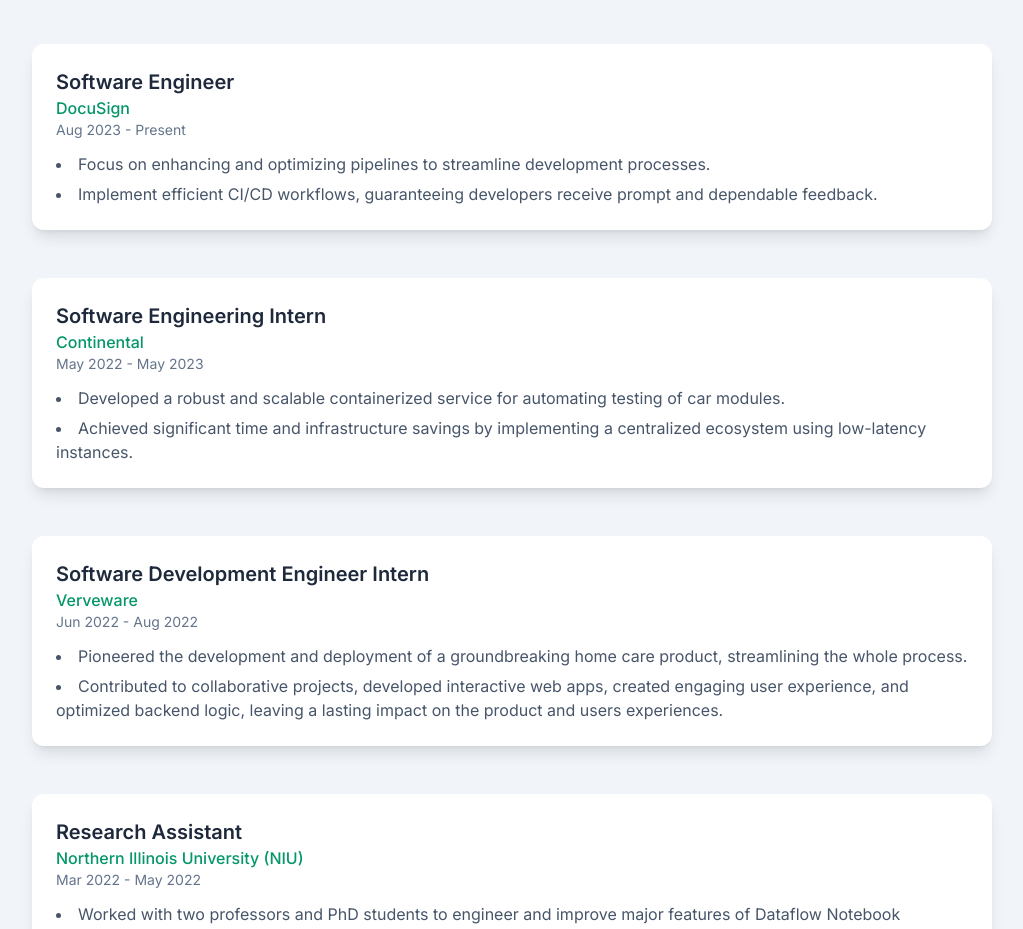
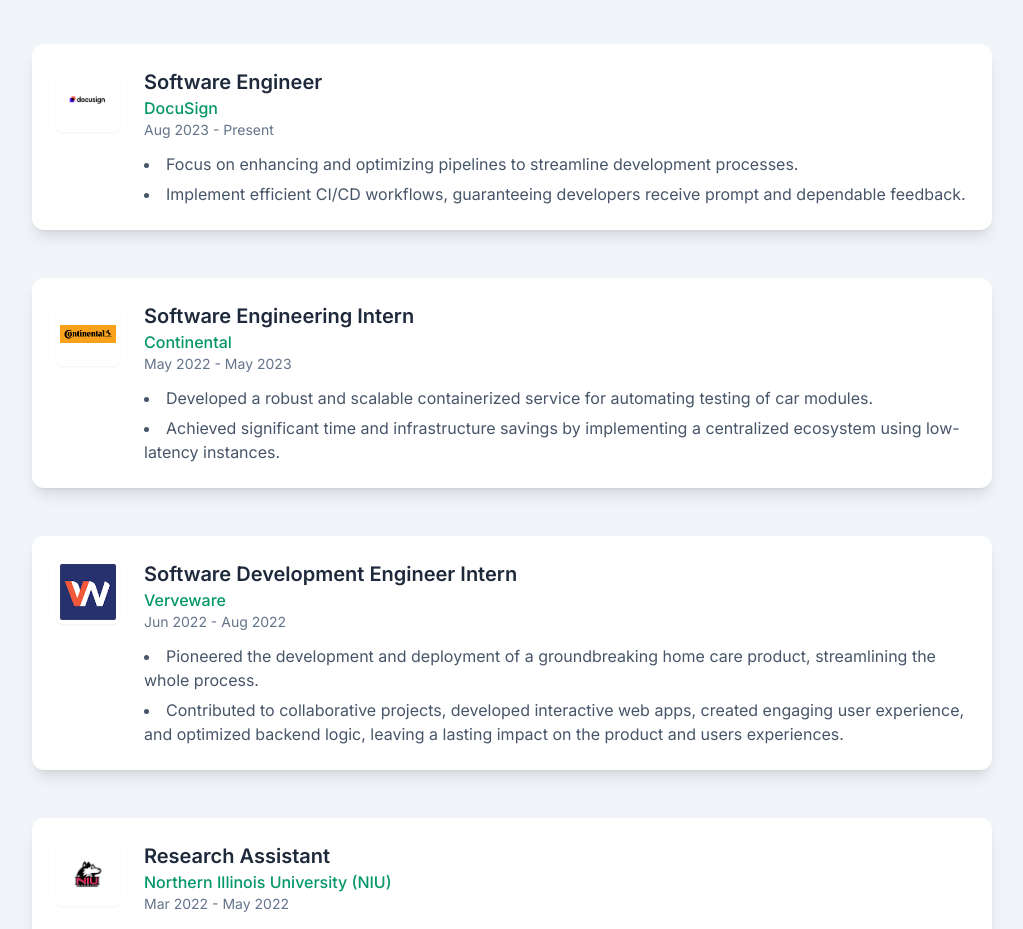
Before and after one commit to anujshah3/anujshah3.github.io, a React (Vite) app: page / in a window 1280 px wide. Shown: the part 1848-2777 px from the top of the page, without its empty margins (128-1151 px from the left). Built offline with nearby package versions, Linux system fonts and the light colour scheme.

Commit message:
Revert GitHub Pages configuration and package.json updates

```diff
--- a/constants.tsx
+++ b/constants.tsx
@@ -56,7 +56,7 @@
       'Focus on enhancing and optimizing pipelines to streamline development processes.',
       'Implement efficient CI/CD workflows, guaranteeing developers receive prompt and dependable feedback.',
     ],
-    //logoUrl: '/img/docusign-logo.png',
+    logoUrl: '/img/docusign-logo.png',
   },
   {
     id: 'continental',
@@ -67,7 +67,7 @@
       'Developed a robust and scalable containerized service for automating testing of car modules.',
       'Achieved significant time and infrastructure savings by implementing a centralized ecosystem using low-latency instances.',
     ],
-    //logoUrl: '/img/continental-logo.jpg',
+    logoUrl: '/img/continental-logo.jpg',
   },
   {
     id: 'verveware',
@@ -78,7 +78,7 @@
       'Pioneered the development and deployment of a groundbreaking home care product, streamlining the whole process.',
       'Contributed to collaborative projects, developed interactive web apps, created engaging user experience, and optimized backend logic, leaving a lasting impact on the product and users experiences.',
     ],
-    //logoUrl: '/img/verveware-logo.png',
+    logoUrl: '/img/verveware-logo.png',
   },
   {
     id: 'niu',
@@ -89,7 +89,7 @@
       'Worked with two professors and PhD students to engineer and improve major features of Dataflow Notebook extension.',
       'Contributed to an open-source project aimed at elevating reproducibility of past work on Jupyter Notebook.',
     ],
-    //logoUrl: '/img/NIU-logo.webp',
+    logoUrl: '/img/NIU-logo.webp',
   },
   {
     id: 'cognoai',
@@ -100,7 +100,7 @@
       'Delivered high-quality, robust production code for a diverse array of projects for clients such as ICICI Bank, ICICI Securities, Nippon India Mutual Fund, Prabhudas Lilladher, and UTI Mutual Fund.',
       'Pioneered innovative chatbot and live chat solutions that elevated customer engagement and empowered sustainable business models.',
     ],
-    //logoUrl: '/img/cognoai-logo.png',
+    logoUrl: '/img/cognoai-logo.png',
   },
 ];
 
@@ -110,7 +110,7 @@
     title: 'Few Shot Learning',
     description: 'Analyze IRS tax data and predict topics discussed using Few-Shot Learning techniques combined with Topic Modeling. Uncover trends, visualize topics over time, and enhance topic prediction for unexplored sections with this comprehensive repository.',
     techStack: ['Python', 'Pandas', 'Matplotlib', 'Seaborn', 'Scikit-learn', 'NLTK'],
-    //imageUrl: '/img/fsl.jpeg',
+    imageUrl: '/img/fsl.jpeg',
     //liveLink: '#',
     repoLink: 'https://github.com/anujshah3/Few-Shot-Learning-with-Topic-Modeling',
   },
@@ -119,7 +119,7 @@
     title: 'AddressTrail',
     description: 'Streamline address management with a unique ID system, simplifying updates for users and ensuring accurate data for organizations.',
     techStack: ['Go', 'PostgreSQL', 'Redis', 'Docker'],
-    //imageUrl: '/img/address-trail.jpeg',
+    imageUrl: '/img/address-trail.jpeg',
     // liveLink: '#',
 		repoLink: 'https://github.com/anujshah3/AddressTrail',
   },
@@ -128,7 +128,7 @@
     title: 'AccuStay',
     description: 'Harnessing the power of machine learning, I developed predictive models for hotel booking cancellation, leveraging factors such as guest preferences, geographic location, hotel details, and many more factors. By deploying advanced models and tuning hyperparameters, I achieved an impressive accuracy, empowering hotels to optimize bookings and deliver exceptional guest experiences.',
     techStack: ['Python', 'Pandas', 'Matplotlib', 'Seaborn', 'Scikit-learn'],
-    //imageUrl: '/img/accustay.jpeg',
+    imageUrl: '/img/accustay.jpeg',
     // liveLink: '#',
     // repoLink: '#',
   },
--- a/index.html
+++ b/index.html
@@ -9,23 +9,6 @@
     <link rel="preconnect" href="https://fonts.googleapis.com">
     <link rel="preconnect" href="https://fonts.gstatic.com" crossorigin>
     <link href="https://fonts.googleapis.com/css2?family=Inter:wght@300;400;500;600;700;800;900&family=Poppins:wght@400;600;700;800;900&display=swap" rel="stylesheet">
-    <!-- Start Single Page Apps for GitHub Pages -->
-    <script type="text/javascript">
-      // Single Page Apps for GitHub Pages
-      // MIT License
-      // https://github.com/rafgraph/spa-github-pages
-      (function(l) {
-        if (l.search[1] === '/' ) {
-          var decoded = l.search.slice(1).split('&').map(function(s) {
-            return s.replace(/~and~/g, '&')
-          }).join('?');
-          window.history.replaceState(null, null,
-              l.pathname.slice(0, -1) + decoded + l.hash
-          );
-        }
-      }(window.location))
-    </script>
-    <!-- End Single Page Apps for GitHub Pages -->
     <style>
       body {
         font-family: 'Inter', sans-serif;
@@ -56,7 +39,7 @@
 </head>
   <body class="bg-slate-200 text-slate-800 antialiased">
     <div id="root"></div>
-    <script type="module" src="./index.tsx"></script>
+    <script type="module" src="/index.tsx"></script>
   </body>
 </html><link rel="stylesheet" href="index.css">
 <script src="index.tsx" type="module"></script>
--- a/package.json
+++ b/package.json
@@ -8,8 +8,7 @@
     "dev": "vite",
     "build": "vite build",
     "preview": "vite preview",
-    "predeploy": "npm run build && touch dist/.nojekyll && cp dist/index.html dist/404.html",
-    "deploy": "gh-pages -d dist -b gh-pages"
+    "deploy": "npm run build && touch dist/.nojekyll && gh-pages -d dist -b main"
   },
   "dependencies": {
     "react": "^19.1.0",
@@ -18,7 +17,6 @@
   "devDependencies": {
     "@types/node": "^22.14.0",
     "@types/react": "^19.1.5",
-    "@types/react-dom": "^19.1.5",
     "gh-pages": "^6.3.0",
     "typescript": "~5.7.2",
     "vite": "^6.2.0"
--- a/vite.config.ts
+++ b/vite.config.ts
@@ -17,7 +17,6 @@
       build: {
         outDir: 'dist',
         sourcemap: true,
-      },
-      plugins: []
+      }
     };
 });
```
Also changed, not shown: public/404.html (deleted), 2 other files (tests, documents, lock files or other folders).
